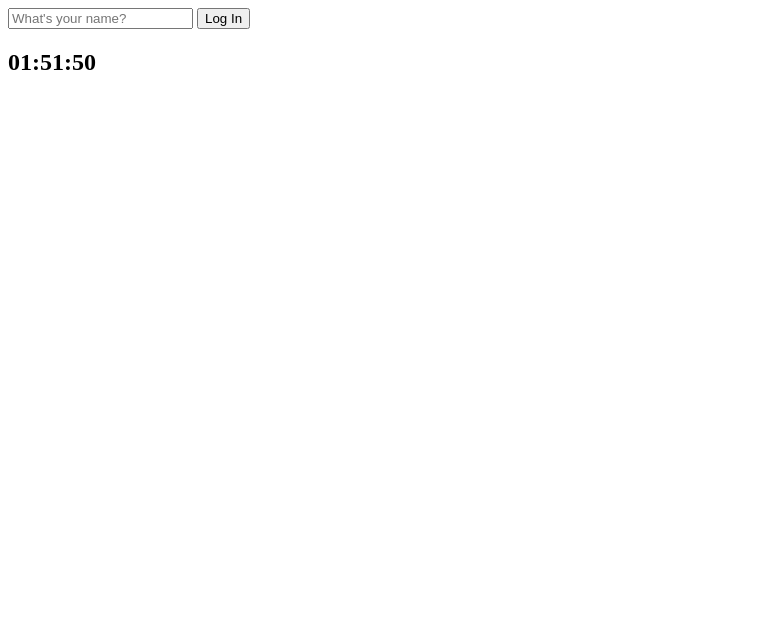
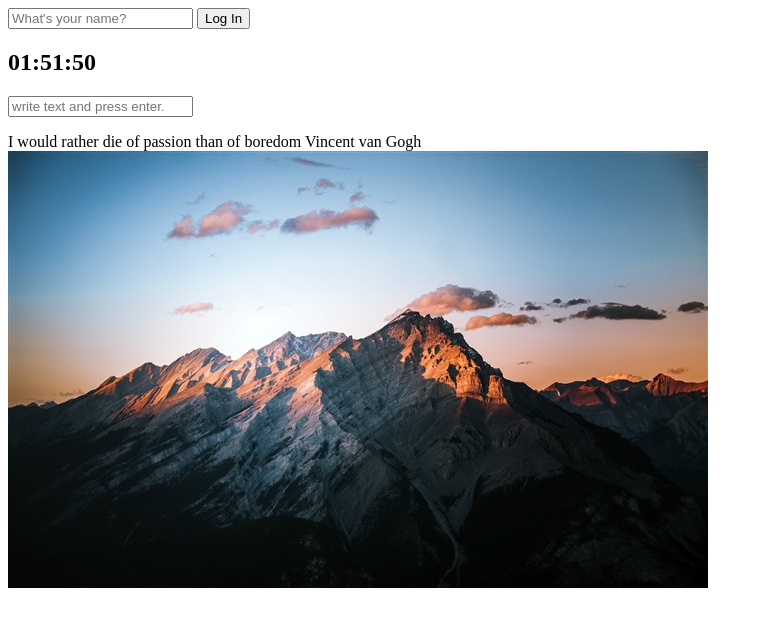
Before and after one commit to duddn123/momentum, a plain HTML site: page index.html in a window 1280 px wide. Shown: the whole page, without its empty margins (0-763 px from the left). Drawn offline with Linux system fonts and the light colour scheme.

Commit message:
update quotes, background, todo

```diff
--- a/index.html
+++ b/index.html
@@ -20,8 +20,19 @@
 
     <h2 id="clock">00:00:00</h2>
     <h1 id="greeting" class="hidden"></h1>
+    <form id="todo-form">
+      <input type="text" placeholder="write text and press enter." required />
+    </form>
+    <ul id="todo-list"></ul>
+    <div id="quote">
+      <span></span>
+      <span></span>
+    </div>
 
     <script src="js/greeting.js"></script>
     <script src="js/clock.js"></script>
+    <script src="js/quotes.js"></script>
+    <script src="js/background.js"></script>
+    <script src="js/todo.js"></script>
   </body>
 </html>
--- /dev/null
+++ b/js/background.js
@@ -0,0 +1,13 @@
+const images = [
+    "0.jpg",
+    "1.jpg",
+    "2.jpg"
+]
+
+const randomBackground = images[Math.floor(Math.random() * images.length)];
+
+const backgroundimg = document.createElement("img");
+
+backgroundimg.src = `img/${randomBackground}`;
+
+document.body.appendChild(backgroundimg);
--- /dev/null
+++ b/js/quotes.js
@@ -0,0 +1,50 @@
+
+const quotes = [
+    {
+        quote : "“Be yourself; everyone else is already taken.",
+        author : "Oscar Wilde"
+    },
+    {
+        quote : "So many books, so little time.",
+        author : "Frank Zappa"
+    },
+    {
+        quote : "Your time is limited, so don't waste it living someone else's life. Don't be trapped by dogma – which is living with the results of other people's thinking.",
+        author : "Steve Jobs"
+    },
+    {
+        quote : "If you set your goals ridiculously high and it's a failure, you will fail above everyone else's success.",
+        author : "-James Cameron"
+    },
+    {
+        quote : "It is during our darkest moments that we must focus to see the light.",
+        author : "Aristotle"
+    },
+    {
+        quote : "Many of life's failures are people who did not realize how close they were to success when they gave up.",
+        author : "Thomas A. Edison"
+    },
+    {
+        quote : "Success usually comes to those who are too busy to be looking for it.",
+        author : "Henry David Thoreau"
+    },
+    {
+        quote : "The way to get started is to quit talking and begin doing.",
+        author : "Walt Disney"
+    },
+    {
+        quote : "Whether you think you can or you think you can't, you're right.",
+        author : "Henry Ford"
+    },
+    {
+        quote : "I would rather die of passion than of boredom",
+        author : "Vincent van Gogh"
+    },
+]
+const quote = document.querySelector("#quote span:first-child");
+const author = document.querySelector("#quote span:last-child");
+
+const randomQuotes = quotes[Math.floor(Math.random() * quotes.length)];
+
+quote.innerText = randomQuotes.quote;
+author.innerText = randomQuotes.author;
--- /dev/null
+++ b/js/todo.js
@@ -0,0 +1,20 @@
+const toDoForm = document.querySelector("#todo-form");
+const toDoInput = document.querySelector("#todo-form input");
+const toDoList = document.querySelector("#todo-list");
+
+function paintList(newToDo) {
+    const li = document.createElement("li");
+    const span = document.createElement("span");
+    li.appendChild(span);
+    span.innerText = newToDo;
+    toDoList.appendChild(li);
+}
+
+function handleToDoForm(event) {
+    event.preventDefault();
+    const newToDo = toDoInput.value;
+    toDoInput.value = "";
+    paintList(newToDo);
+}
+
+toDoForm.addEventListener("submit", handleToDoForm);
```
Also changed, not shown: img/0.jpg (added), img/1.jpg (added), img/2.jpg (added).
